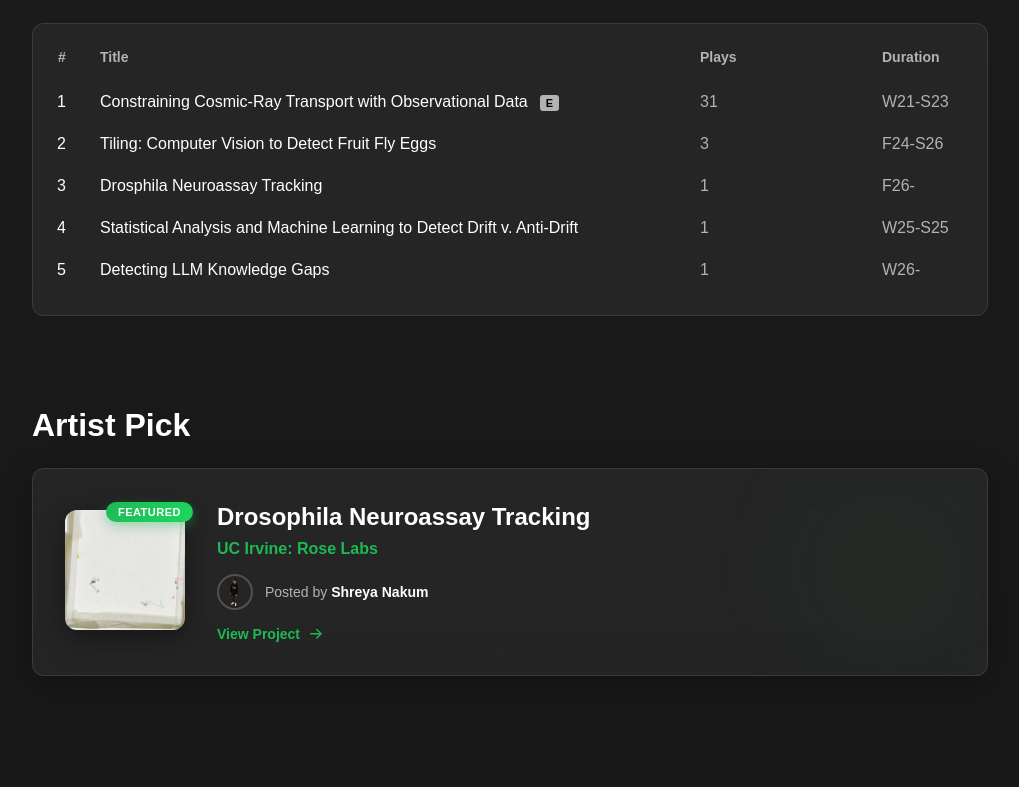
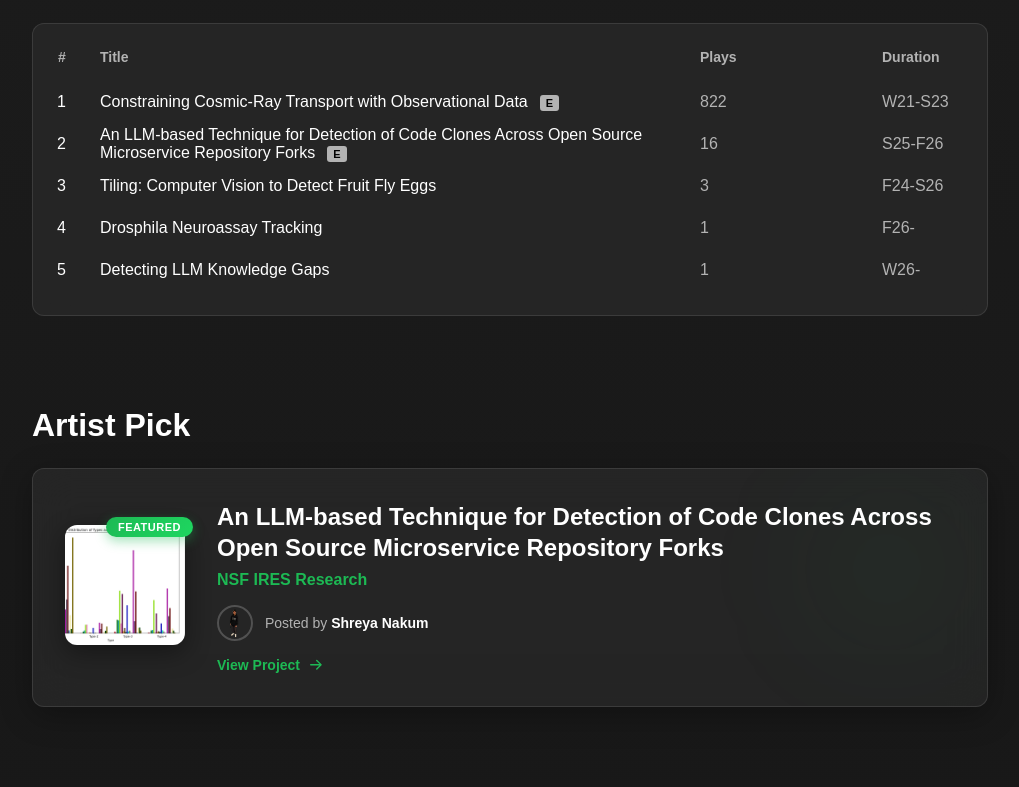
Before and after one commit to sn82978/sn82978.github.io, a React (Vite) app in the folder personal-site/: page / in a window 1280 px wide. Shown: the part 1233-2020 px from the top of the page, without its empty margins (260-1279 px from the left). Built offline with nearby package versions, Linux system fonts and the light colour scheme.

Commit message:
added new stuff

```diff
--- a/personal-site/src/App.jsx
+++ b/personal-site/src/App.jsx
@@ -20,10 +20,17 @@ const artist = {
   tracks: [
     {
       title: "Constraining Cosmic-Ray Transport with Observational Data", // this page should have the same Spotify theme as earlier but with an animation of a CR transport & radial thingy [done]
-      plays: "31",
+      plays: "822",
       duration: "W21-S23",
       explicit: true,
       githubUrl: "/research/cosmic-ray-transport" // "https://academic.oup.com/mnras/article/521/2/2477/7070735?login=false"
+    },
+    {
+      title: "An LLM-based Technique for Detection of Code Clones Across Open Source Microservice Repository Forks",
+      plays: "16",
+      duration: "S25-F26",
+      explicit: true,
+      githubUrl: "/all-entries/code-clone-analysis" // "https://github.com/rose-mueller-labs/snp-data"
     },
     {
       title: "Tiling: Computer Vision to Detect Fruit Fly Eggs", //
@@ -38,13 +45,6 @@ const artist = {
       duration: "F26-",
       explicit: false,
       githubUrl: "/research/drosophila-tracking" // "https://huggingface.co/snoneeightfive/financial-news-headers-sentiment-analysis"
-    },
-    {
-      title: "Statistical Analysis and Machine Learning to Detect Drift v. Anti-Drift",
-      plays: "1",
-      duration: "W25-S25",
-      explicit: false,
-      githubUrl: "/research/drift" // "https://github.com/rose-mueller-labs/snp-data"
     },
     {
       title: "Detecting LLM Knowledge Gaps",
@@ -62,12 +62,12 @@ const artist = {
 
 
 const artistPick = {
-  image: "cameras_track.png",
+  image: "db.png",
   postedBy: "Shreya Nakum",
   postedByAvatar: "shreya-standing.png",
-  title: "Drosophila Neuroassay Tracking",
-  type: "UC Irvine: Rose Labs",
-  githubUrl: "/research/drosophila-tracking" // "https://github.com/rose-mueller-labs/Cameras-Calit2IRT"
+  title: "An LLM-based Technique for Detection of Code Clones Across Open Source Microservice Repository Forks",
+  type: "NSF IRES Research",
+  githubUrl: "/all-entries/code-clone-analysis"
 };
 
 // instead of opening the github URL, it can open the all-entries (https://sn82978.github.io/all-entries) instead? and again
@@ -105,7 +105,7 @@ const albums = [
     cover: "db.png",
     year:"2025",
     type:"NSF IRES: University of Oulu",
-    latest: false,
+    latest: true,
     githubUrl: `/all-entries/${getSlug("Uncovering the Typing and Distribution of Code Clones Across Forks of Open Source Microservice Repositories")}`,//githubUrl:"https://github.com/Camithilwen/Code-Cloning-Analysis",
     category:"Research"
   },
--- a/personal-site/src/components/AllEntriesPage.jsx
+++ b/personal-site/src/components/AllEntriesPage.jsx
@@ -55,7 +55,8 @@ export const BULLET_POINTS = {
   "Uncovering the Typing and Distribution of Code Clones Across Forks of Open Source Microservice Repositories": {
     description: "Code reuse in microservice development improves efficiency but creates challenges with maintaining cloned code, making clone detection important yet difficult with current tools. To address this, we evaluated general-purpose and code-specific LLMs on 26 open-source repositories and their forks, finding that they achieved near-human accuracy in identifying clone distribution and performed well at distinguishing clone subtypes.",
     links: [
-      { title: "Github Repository", url: "https://github.com/Camithilwen/Code-Cloning-Analysis" }
+      { title: "Github Repository", url: "https://github.com/Camithilwen/Code-Cloning-Analysis" },
+      { title: "Pre-Print Manuscript", url: "https://doi.org/10.13140/RG.2.2.34393.28004"}
     ]
   },
   "UI for Tiling": {
@@ -94,14 +95,16 @@ export const BULLET_POINTS = {
     description: "Developed a multi-camera tracking algorithm implementing 2D pose estimation and identity propagation for dense biological assays.",
     links: [
       { title: "Github Repository", url: "https://github.com/rose-mueller-labs/Cameras-Calit2IRT" },
-      {title: "Select Detection Videos", url: "https://drive.google.com/drive/u/0/folders/178IPYW5Qh8eJDfeK5QZxPOgFTJOx4tkw"}
+      {title: "Select Detection Videos", url: "https://drive.google.com/drive/u/0/folders/178IPYW5Qh8eJDfeK5QZxPOgFTJOx4tkw"},
+      {title: "Poster", url: "https://drive.google.com/file/d/1wfo1L0LqdNSuqtkm4J0-7bhmZH7jIs0h/view"}
     ]
   },
 
   "Detecting LLM Knowledge Gaps": {
     description: "Tested the OpenAI and Gemini embedding models against multiple datasets about mathematics and physics to identify where the model lacks in training data through graphical evaluation with PacMAP. Compared the models' manifolds using the Davies-Bouldin index, mean silhoette, and intra-cosine similiarity to determine their proclivity",
     links: [
-      { title: "Github Repository", url: "https://github.com/sn82978/knowledge-gaps" }
+      { title: "Github Repository", url: "https://github.com/sn82978/knowledge-gaps" },
+      {title:  "Poster", url: "https://drive.google.com/file/d/1D3c1FjKw2xT9enLUbe2aIODKn0Uec2e9/view"}
     ]
   }
 };
@@ -199,7 +202,7 @@ function Footer() {
       padding: "40px 0",
       fontSize: 14
     }}>
-      © 2025 Shreya Nakum. All rights reserved.
+      © 2026 Shreya Nakum. All rights reserved.
     </div>
   );
 }
--- a/personal-site/src/components/FeaturedIn.jsx
+++ b/personal-site/src/components/FeaturedIn.jsx
@@ -11,6 +11,18 @@ function FtIn({ albums }) {
 
   const handleShowAll = () => {
     navigate("/all-entries");
+  };
+
+  // Helper to match the routing style from AllEntriesPage
+  const handleAlbumClick = (album) => {
+    // Note: If you have CUSTOM_PAGE_ROUTES for these albums like in AllEntriesPage,
+    // you can import and apply them here too. Otherwise, this generates the standard slug.
+    const slug = album.title
+      .toLowerCase()
+      .replace(/[^a-z0-9]+/g, "-")
+      .replace(/(^-|-$)/g, "");
+
+    navigate(`/all-entries/${slug}`);
   };
 
   const [filter, setFilter] = useState(FILTERS[0]);
@@ -103,9 +115,16 @@ function FtIn({ albums }) {
                 flexShrink: 0,
                 transition: "transform 0.2s ease, opacity 0.2s ease"
               }}
-              onClick={() => window.open(album.githubUrl, "_blank", "noopener,noreferrer")}
+              // -----------------------------------------------------------
+              // UPDATED: Now uses handleAlbumClick instead of window.open
+              // -----------------------------------------------------------
+              onClick={() => handleAlbumClick(album)}
               tabIndex={0}
-              onKeyPress={e => { if (e.key === "Enter" || e.key === " ") window.open(album.githubUrl, "_blank", "noopener,noreferrer"); }}
+              onKeyPress={e => {
+                if (e.key === "Enter" || e.key === " ") {
+                  handleAlbumClick(album);
+                }
+              }}
               onMouseEnter={(e) => {
                 e.currentTarget.style.transform = "scale(1.05)";
                 e.currentTarget.style.opacity = "0.8";
@@ -114,7 +133,7 @@ function FtIn({ albums }) {
                 e.currentTarget.style.transform = "scale(1)";
                 e.currentTarget.style.opacity = "1";
               }}
-              title="View on GitHub"
+              title={`View ${album.title}`}
             >
               <div style={{ position: "relative" }}>
                 <img
@@ -136,25 +155,6 @@ function FtIn({ albums }) {
                     e.target.style.boxShadow = "0 4px 16px rgba(0,0,0,0.4)";
                   }}
                 />
-                {/* Featured badge */}
-                {/* <div
-                  style={{
-                    position: "absolute",
-                    top: 8,
-                    right: 8,
-                    background: "linear-gradient(135deg, #1db954 0%, #1ed760 100%)",
-                    color: "#fff",
-                    fontSize: 10,
-                    fontWeight: 600,
-                    padding: "4px 8px",
-                    borderRadius: 8,
-                    textTransform: "uppercase",
-                    letterSpacing: 0.5,
-                    boxShadow: "0 2px 8px rgba(29, 185, 84, 0.4)"
-                  }}
-                >
-                  Featured
-                </div> */}
               </div>
 
               <div style={{
```
